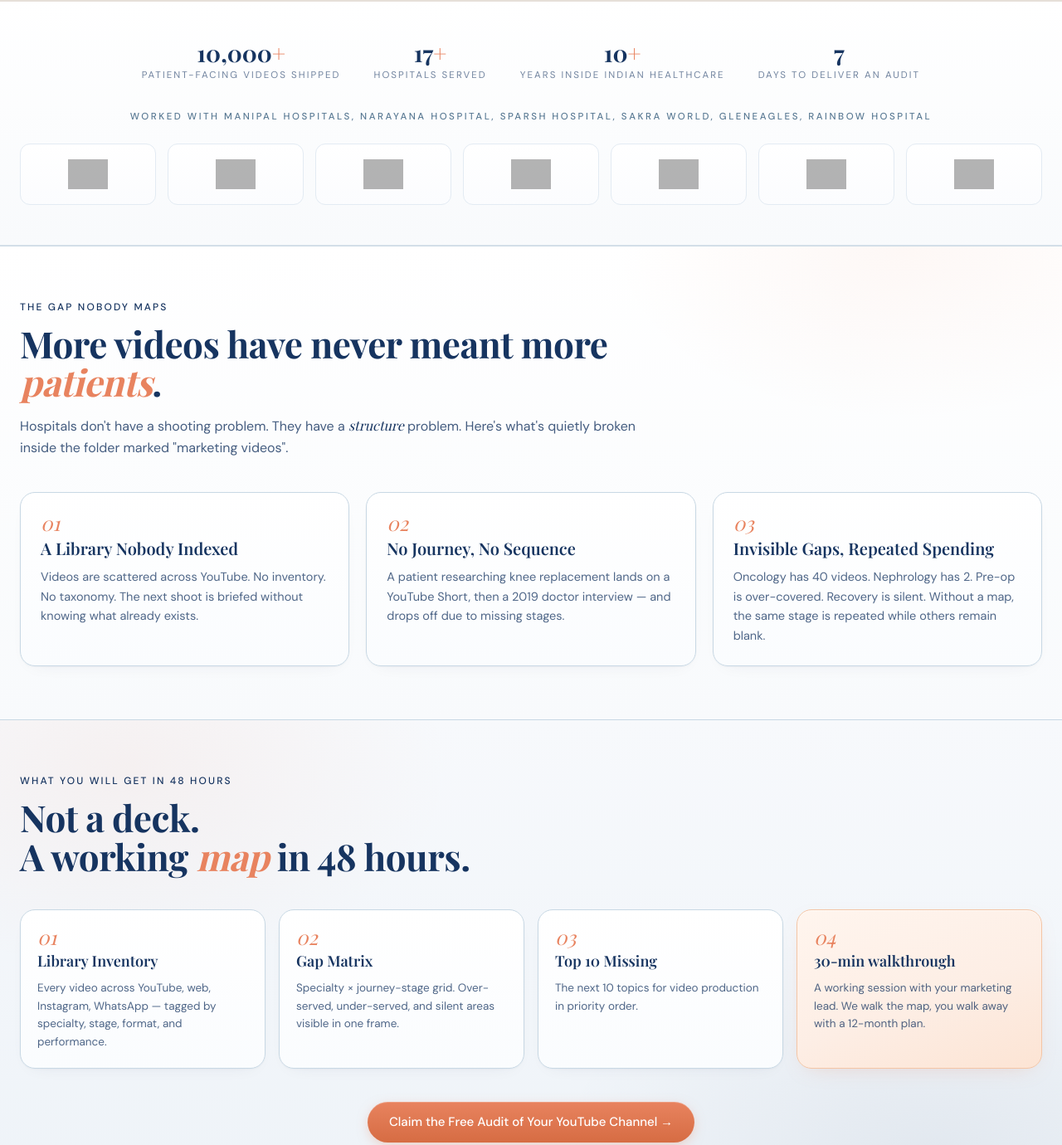
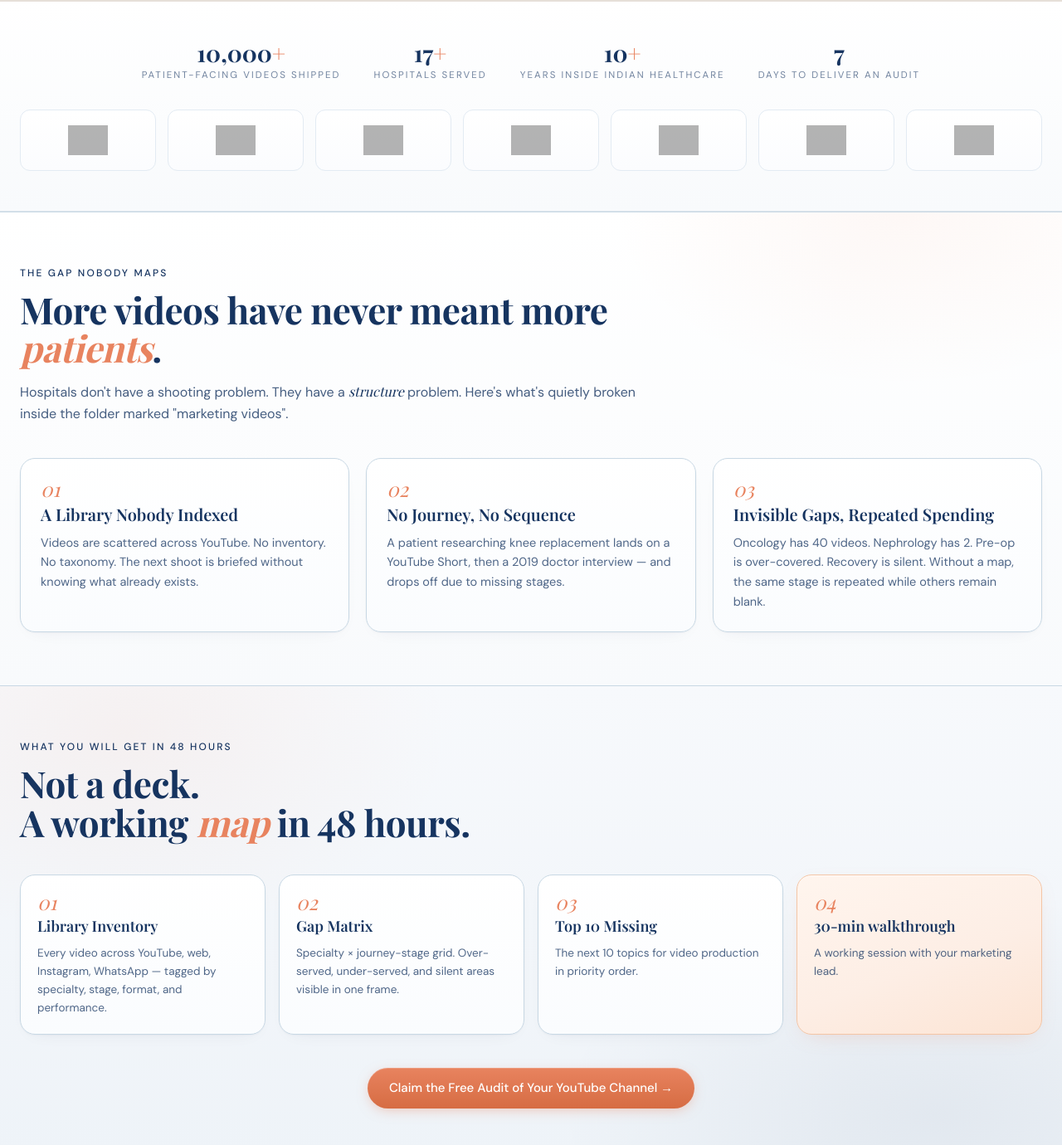
Before and after one commit to Qlarify/Landing-page-Video-as-Infrastructure, a website: page index.html in a window 1280 px wide. Shown: the part 880-2260 px from the top of the page at 83% size. Drawn offline with nearby package versions, Linux system fonts and the light colour scheme; grey boxes are pictures that could not be loaded; a web font is replaced by a local one.

Commit message:
Remove hospital credits, walk-the-map text, and YouTube fetch line

```diff
--- a/index.html
+++ b/index.html
@@ -127,7 +127,6 @@
         <div class="text-[11.5px] uppercase tracking-[.18em] text-ink/60 mt-1">Days to deliver an audit</div>
       </div>
     </div>
-    <div class="trust-eyebrow">Worked with Manipal Hospitals, Narayana Hospital, Sparsh Hospital, Sakra World, Gleneagles, Rainbow Hospital</div>
     <div class="trust-grid">
       <div class="tl"><img src="https://qlarify.health/logos/manipal.svg" alt="Manipal Hospitals" loading="lazy" /></div>
       <div class="tl"><img src="https://qlarify.health/logos/narayana.png" alt="Narayana Health" loading="lazy" /></div>
@@ -179,7 +178,7 @@
         <div class="card p-5"><div class="num">01</div><h3 class="font-serif text-[18px] text-ink font-semibold mt-1">Library Inventory</h3><p class="mt-2 text-[13.5px] text-ink/75 leading-relaxed">Every video across YouTube, web, Instagram, WhatsApp — tagged by specialty, stage, format, and performance.</p></div>
         <div class="card p-5"><div class="num">02</div><h3 class="font-serif text-[18px] text-ink font-semibold mt-1">Gap Matrix</h3><p class="mt-2 text-[13.5px] text-ink/75 leading-relaxed">Specialty × journey-stage grid. Over-served, under-served, and silent areas visible in one frame.</p></div>
         <div class="card p-5"><div class="num">03</div><h3 class="font-serif text-[18px] text-ink font-semibold mt-1">Top 10 Missing</h3><p class="mt-2 text-[13.5px] text-ink/75 leading-relaxed">The next 10 topics for video production in priority order.</p></div>
-        <div class="card card-accent p-5"><div class="num">04</div><h3 class="font-serif text-[18px] text-ink font-semibold mt-1">30-min walkthrough</h3><p class="mt-2 text-[13.5px] text-ink/75 leading-relaxed">A working session with your marketing lead. We walk the map, you walk away with a 12-month plan.</p></div>
+        <div class="card card-accent p-5"><div class="num">04</div><h3 class="font-serif text-[18px] text-ink font-semibold mt-1">30-min walkthrough</h3><p class="mt-2 text-[13.5px] text-ink/75 leading-relaxed">A working session with your marketing lead. </p></div>
       </div>
     <div class="mt-10 text-center">
       <a href="#lead-form-mid" class="btn-primary">Claim the Free Audit of Your YouTube Channel →</a>
@@ -341,7 +340,7 @@
       <div class="eyebrow text-rust mb-3">Last step</div>
       <h2 class="h-serif text-ink text-[32px] md:text-[52px] font-bold leading-tight">Stop briefing the next shoot.<br/>Start with the <em>map</em>.</h2>
       <p class="mt-5 text-[16px] text-ink/80 leading-relaxed">
-        Claim the Free Audit of Your YouTube Channel, and fetch videos from YouTube of Manipal Hospitals related to knee pain.
+        Claim the Free Audit of Your YouTube Channel.
       </p>
       <p class="mt-3 text-[14px] text-rust font-medium">Only 5 Slots · Reports within 48 hours · Completely Free</p>
     </div>
```
